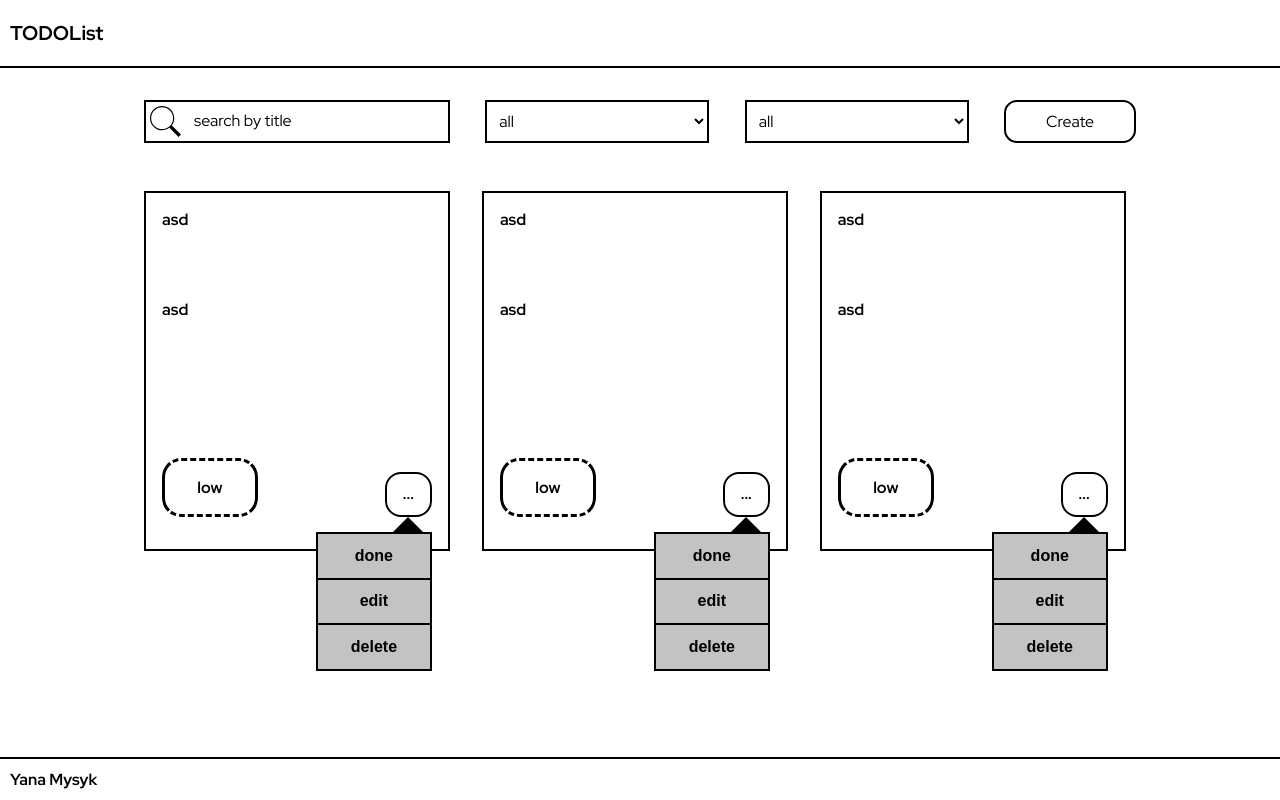
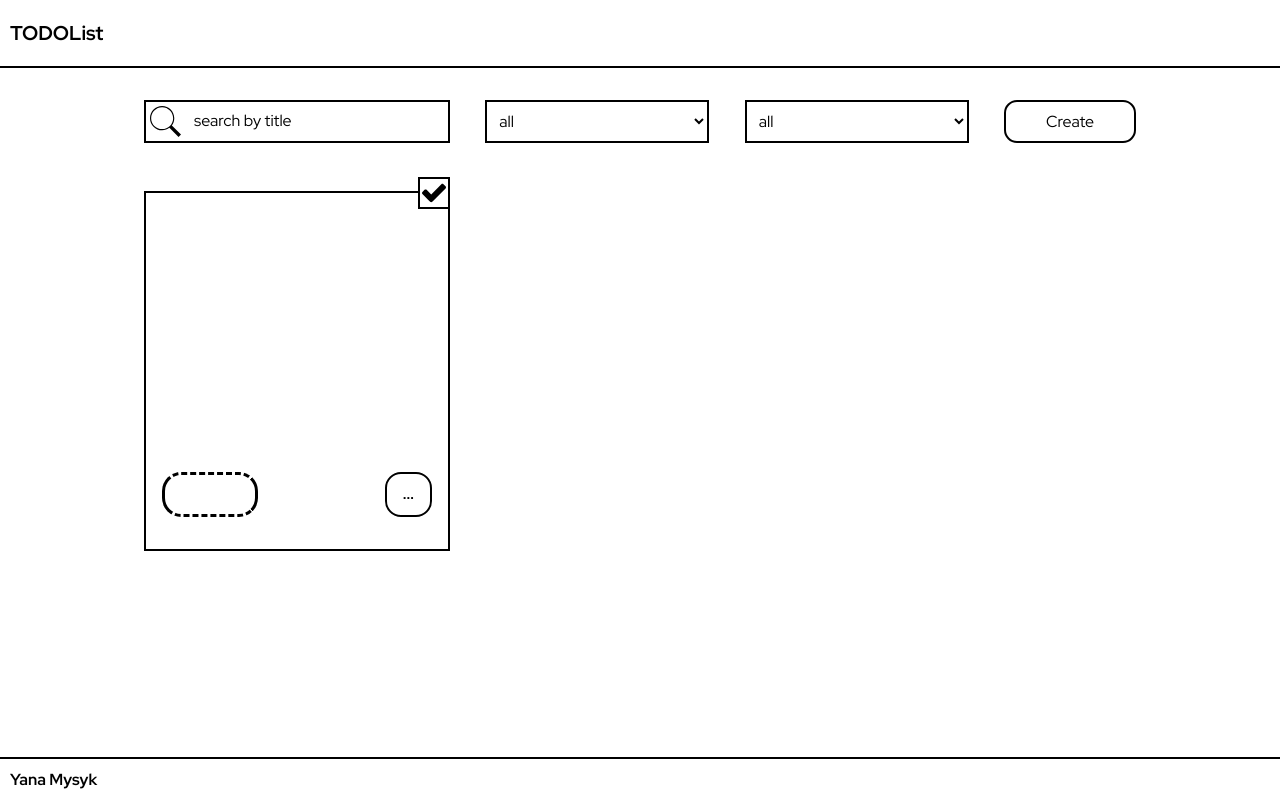
Before and after one commit to Nilanerda/ciklum-test-task, a website built with webpack: page index.html in a window 1280 px wide. Built offline with nearby package versions, Linux system fonts and the light colour scheme.

Commit message:
create element status-done-field and styles

```diff
--- a/index.html
+++ b/index.html
@@ -37,48 +37,11 @@
         <div class="container">
             <section class="notes-field">
                 <div class="notes-field-instance">
-                    <p class="notes-field-instance-title">asd</p>
-                    <p class="notes-field-instance-content">asd</p>
+                    <div class="status-done-field"></div>
+                    <p class="notes-field-instance-title"></p>
+                    <p class="notes-field-instance-content"></p>
                     <div class="additional-options-field">
-                        <p class="notes-field-instance-priority">low</p>
-                        <button class="notes-field-instance-more-options">...</button>
-                        <ul class="more-options-dropdown">
-                            <li>
-                                <button>done</button>
-                            </li>
-                            <li>
-                                <button>edit</button>
-                            </li>
-                            <li>
-                                <button>delete</button>
-                            </li>
-                        </ul>
-                    </div>
-                </div>
-                <div class="notes-field-instance">
-                    <p class="notes-field-instance-title">asd</p>
-                    <p class="notes-field-instance-content">asd</p>
-                    <div class="additional-options-field">
-                        <p class="notes-field-instance-priority">low</p>
-                        <button class="notes-field-instance-more-options">...</button>
-                        <ul class="more-options-dropdown">
-                            <li>
-                                <button>done</button>
-                            </li>
-                            <li>
-                                <button>edit</button>
-                            </li>
-                            <li>
-                                <button>delete</button>
-                            </li>
-                        </ul>
-                    </div>
-                </div>
-                <div class="notes-field-instance">
-                    <p class="notes-field-instance-title">asd</p>
-                    <p class="notes-field-instance-content">asd</p>
-                    <div class="additional-options-field">
-                        <p class="notes-field-instance-priority">low</p>
+                        <p class="notes-field-instance-priority"></p>
                         <button class="notes-field-instance-more-options">...</button>
                         <ul class="more-options-dropdown">
                             <li>
--- a/src/scss/styles.scss
+++ b/src/scss/styles.scss
@@ -98,6 +98,7 @@ main {
     flex-direction: row;
     flex-wrap: wrap;
     .notes-field-instance {
+      position: relative;
       border: 2px solid black;
       padding: 1rem 1rem 2rem;
       margin: $gap/2;
@@ -140,7 +141,7 @@ main {
             weight: bold;
           };
           background: {
-            color: white;
+            color: transparent;
           };
           border: {
             width: 2px;
@@ -161,6 +162,7 @@ main {
           };
           right: 0;
           top: 4.625rem;
+          display: none;
           & button {
             width: 7rem;
             background: {
@@ -204,11 +206,33 @@ main {
           }
         }
       }
+      .status-done-field {
+        position: absolute;
+        width: 2rem;
+        height: 2rem;
+        border: {
+          width: 2px;
+          style: solid;
+          color: #000;
+        }
+        background: {
+          color: #ffffff;
+          image: url("../images/correct-symbol.svg");
+          size: 85%;
+          repeat: no-repeat;
+          position: center;
+        };
+        top: -1rem;
+        right: -2px;
+      }
+    }
+    .status-done-styles {
+      background: {
+        color: #c3c3c3;
+      };
     }
   }
 }
-
-
 
 footer {
   width: 100%;
```
Also changed, not shown: dist/bundle.css, dist/images/cf81cd9c8143c824a3f5ff6418c2d87c.svg (added), src/images/correct-symbol.svg (added).
